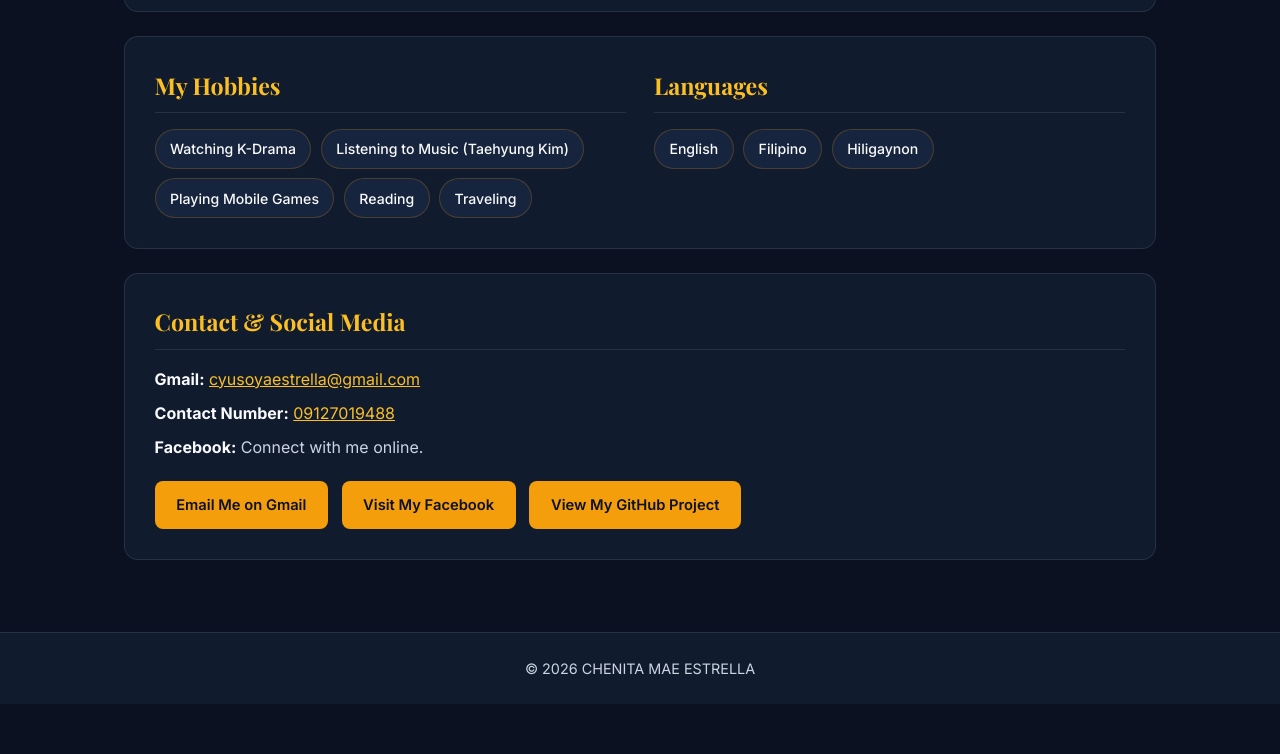
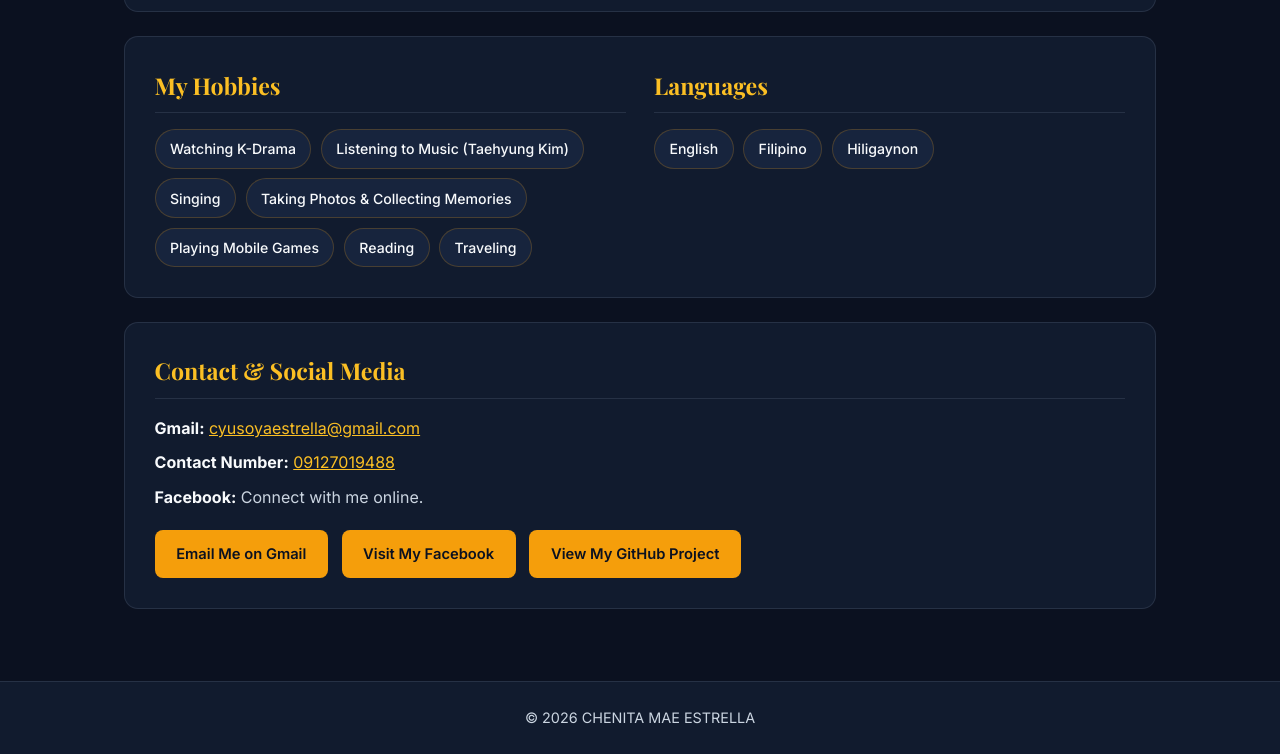
Before and after one commit to cyusoyaestrella-bot/Project--2, a plain HTML site: page index.html in a window 1280 px wide. Shown: the part 2220-2974 px from the top of the page. Before the commit the page ends 2924 px from the top, so only its background shows below. Drawn offline with nearby package versions, Linux system fonts and the light colour scheme.

Commit message:
Update index

```diff
--- a/index.html
+++ b/index.html
@@ -180,6 +180,8 @@
                 <div class="pill-list">
                     <span class="pill">Watching K-Drama</span>
                     <span class="pill">Listening to Music (Taehyung Kim)</span>
+                    <span class="pill">Singing</span>
+                    <span class="pill">Taking Photos &amp; Collecting Memories</span>
                     <span class="pill">Playing Mobile Games</span>
                     <span class="pill">Reading</span>
                     <span class="pill">Traveling</span>
```
